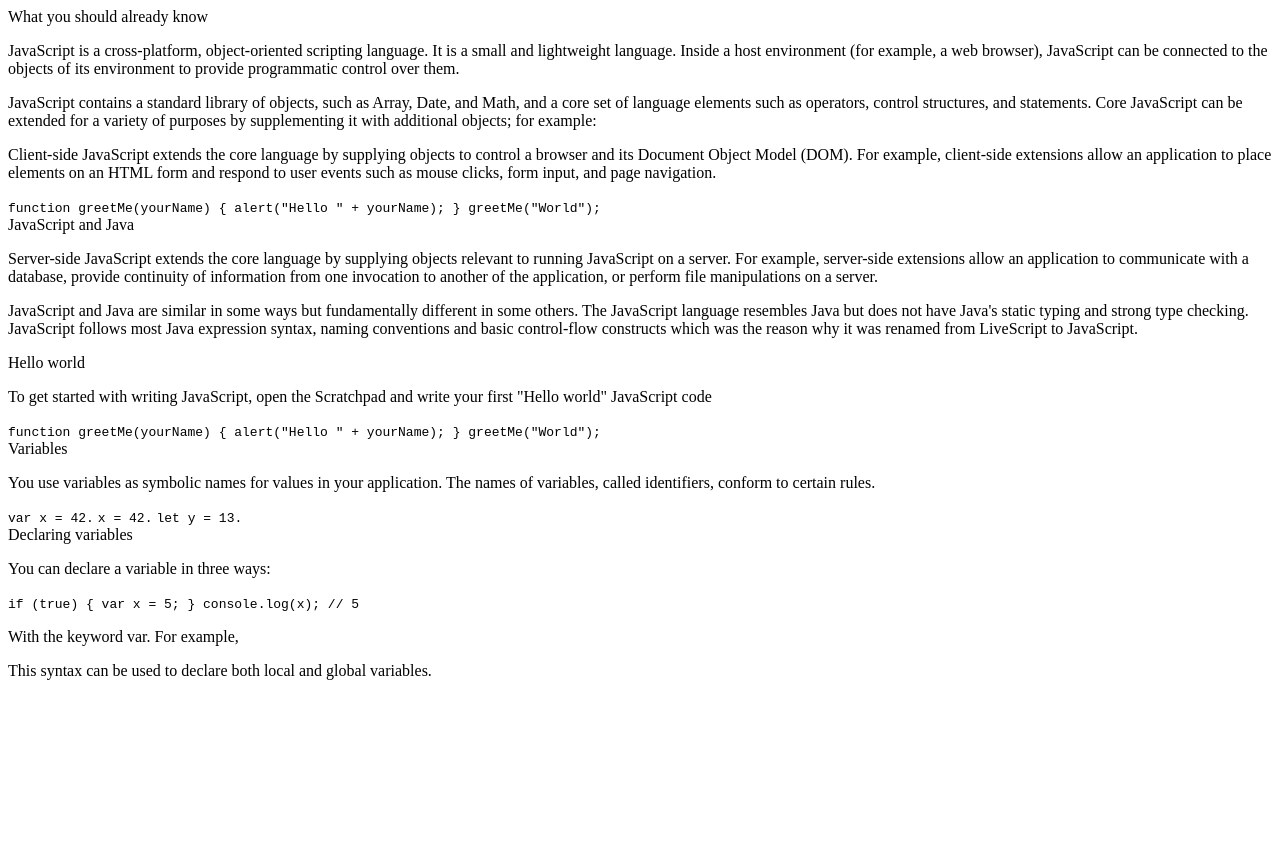
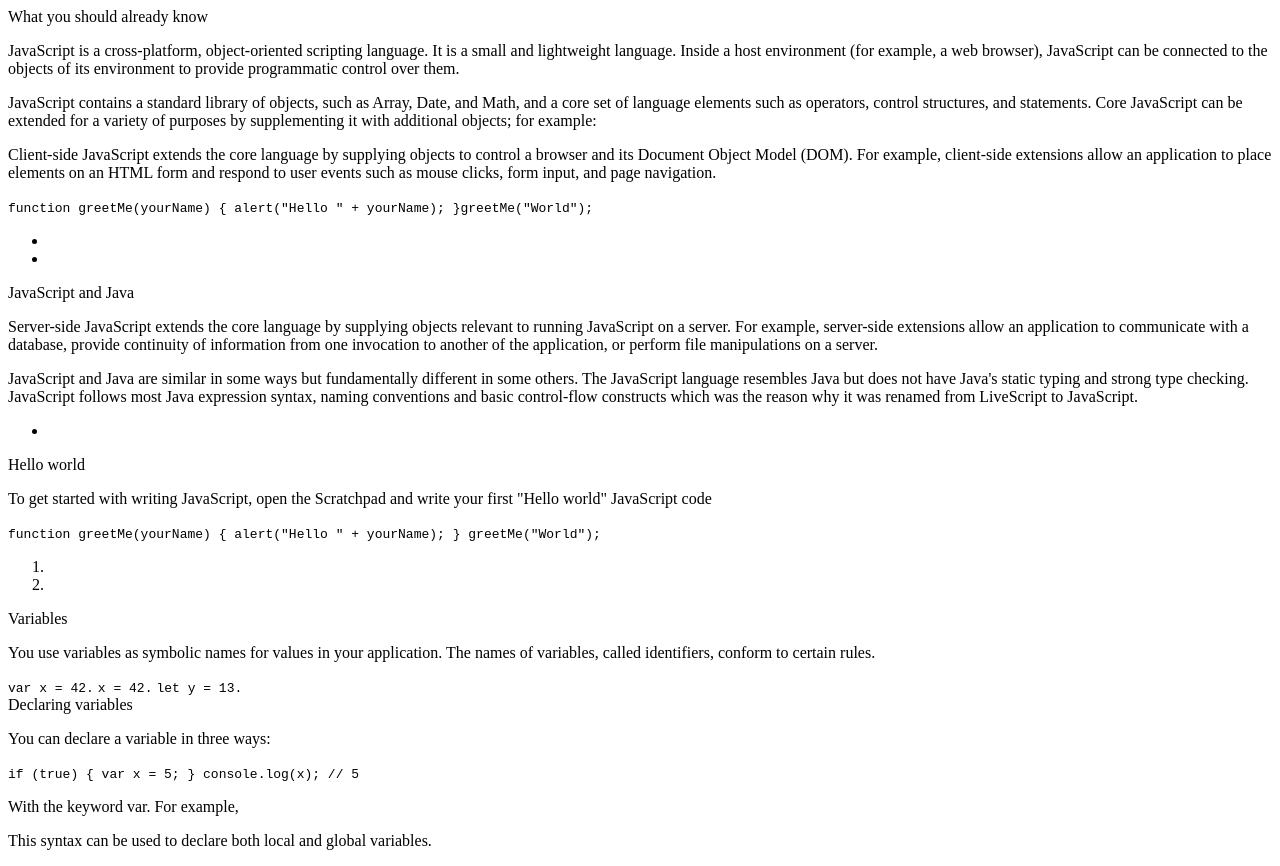
Before and after one commit to jelduran/microverse-hector-john, a plain HTML site: page index.html in a window 1280 px wide. Before the commit the page ends 800 px from the top, so only its background shows below. Drawn offline with Linux system fonts and the light colour scheme.

Commit message:
Seventh and Eighth steps

```diff
--- a/index.html
+++ b/index.html
@@ -1,5 +1,6 @@
 <!DOCTYPE html>
 <html lang="en">
+
 <head>
   <meta charset="UTF-8">
   <title>Fork Me! FCC: Test Suite Template</title>
@@ -7,35 +8,55 @@
 </head>
 
 <body>
+  <nav id="navbar"></nav>
   <main id="main-doc">
     <section class="main-section" id="What_you_should_already_know">
       <header>What you should already know</header>
-        <p>JavaScript is a cross-platform, object-oriented scripting language. It is a small and lightweight language. Inside a host environment (for example, a web browser),
+      <p>JavaScript is a cross-platform, object-oriented scripting language. It is a small and lightweight language.
+        Inside a host environment (for example, a web browser),
         JavaScript can be connected to the objects of its environment to provide programmatic control over them.</p>
-        <p>JavaScript contains a standard library of objects, such as Array, Date, and Math, and a core set of language elements such as operators, control structures, and statements. Core JavaScript can
+      <p>JavaScript contains a standard library of objects, such as Array, Date, and Math, and a core set of language
+        elements such as operators, control structures, and statements. Core JavaScript can
         be extended for a variety of purposes by supplementing it with additional objects; for example:</p>
-        <p>Client-side JavaScript extends the core language by supplying objects to control a browser and its Document Object Model (DOM). For example, client-side extensions allow an application to place elements on an HTML
+      <p>Client-side JavaScript extends the core language by supplying objects to control a browser and its Document
+        Object Model (DOM). For example, client-side extensions allow an application to place elements on an HTML
         form and respond to user events such as mouse clicks, form input, and page navigation.</p>
-          <code>function greetMe(yourName) { alert("Hello " + yourName); }
-greetMe("World");</code>
+      <code>function greetMe(yourName) { alert("Hello " + yourName); }greetMe("World");</code>
+      <ul>
+        <li></li>
+        <li></li>
+      </ul>
+
 
     </section>
     <section class="main-section" id="JavaScript_and_Java">
       <header>JavaScript and Java</header>
-        <p>Server-side JavaScript extends the core language by supplying objects relevant to running JavaScript on a server. For example, server-side extensions allow an application to communicate with a database, provide continuity of information from one invocation
+      <p>Server-side JavaScript extends the core language by supplying objects relevant to running JavaScript on a
+        server. For example, server-side extensions allow an application to communicate with a database, provide
+        continuity of information from one invocation
         to another of the application, or perform file manipulations on a server.</p>
-        <p>JavaScript and Java are similar in some ways but fundamentally different in some others. The JavaScript language resembles Java but does not have Java's static typing and strong type checking. JavaScript follows most Java expression syntax, naming conventions and basic control-flow
+      <p>JavaScript and Java are similar in some ways but fundamentally different in some others. The JavaScript
+        language resembles Java but does not have Java's static typing and strong type checking. JavaScript follows most
+        Java expression syntax, naming conventions and basic control-flow
         constructs which was the reason why it was renamed from LiveScript to JavaScript.</p>
+        <ul>
+          <li></li>
+        </ul>
     </section>
     <section class="main-section" id="Hello_world">
       <header>Hello world</header>
-        <p>To get started with writing JavaScript, open the Scratchpad and write your first "Hello world" JavaScript code</p>
-        <code>function greetMe(yourName) { alert("Hello " + yourName); }
-greetMe("World");</code>
+      <p>To get started with writing JavaScript, open the Scratchpad and write your first "Hello world" JavaScript code
+      </p>
+      <code>function greetMe(yourName) { alert("Hello " + yourName); } greetMe("World");</code>
+      <ol>
+        <li></li>
+        <li></li>
+      </ol>
     </section>
     <section class="main-section" id="Variables">
       <header>Variables</header>
-        <p>You use variables as symbolic names for values in your application. The names of variables, called identifiers, conform to certain rules.</p>
+      <p>You use variables as symbolic names for values in your application. The names of variables, called identifiers,
+        conform to certain rules.</p>
       <code>var x = 42.</code>
       <code>x = 42.</code>
       <code>let y = 13.</code>
@@ -45,7 +66,7 @@ greetMe("World");</code>
       <p>You can declare a variable in three ways:</p>
       <code>if (true) { var x = 5; } console.log(x); // 5</code>
       <p>With the keyword var. For example,</p>
-        <p>This syntax can be used to declare both local and global variables.  </p>
+      <p>This syntax can be used to declare both local and global variables. </p>
     </section>
   </main>
   <script src="https://cdn.freecodecamp.org/testable-projects-fcc/v1/bundle.js"></script>
@@ -62,6 +83,7 @@ greetMe("World");</code>
     - The freeCodeCamp Team
 
     -->
-    <script  src="js/index.js"></script>
+  <script src="js/index.js"></script>
 </body>
+
 </html>
```
Lines whose indentation alone changed are shown as unchanged.
